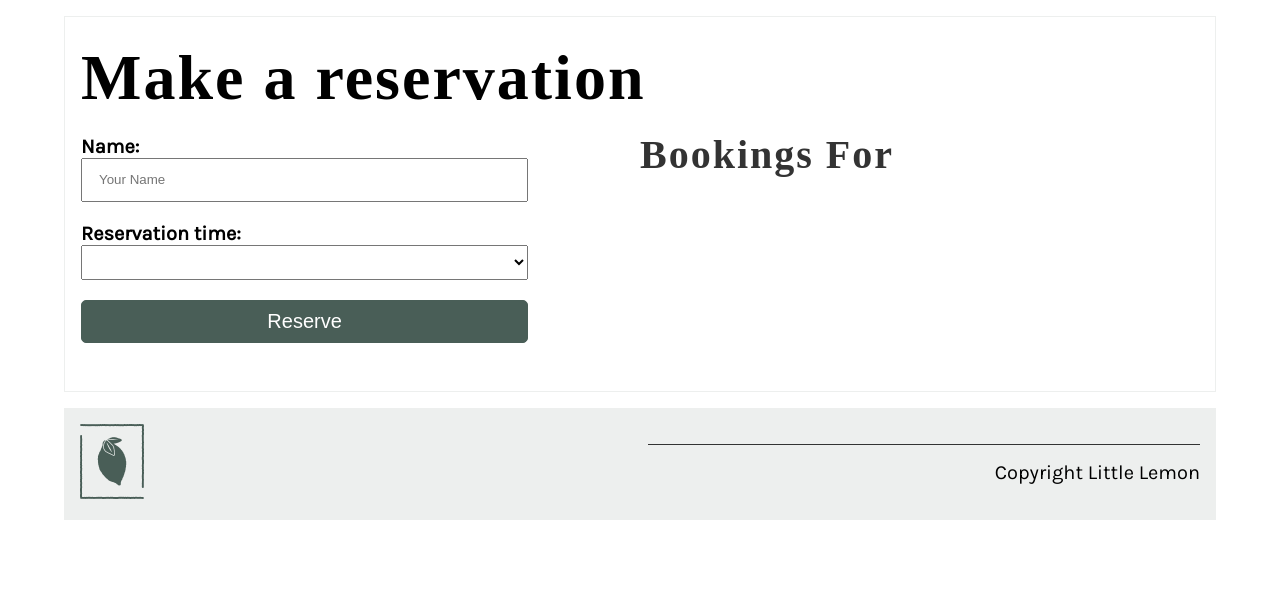
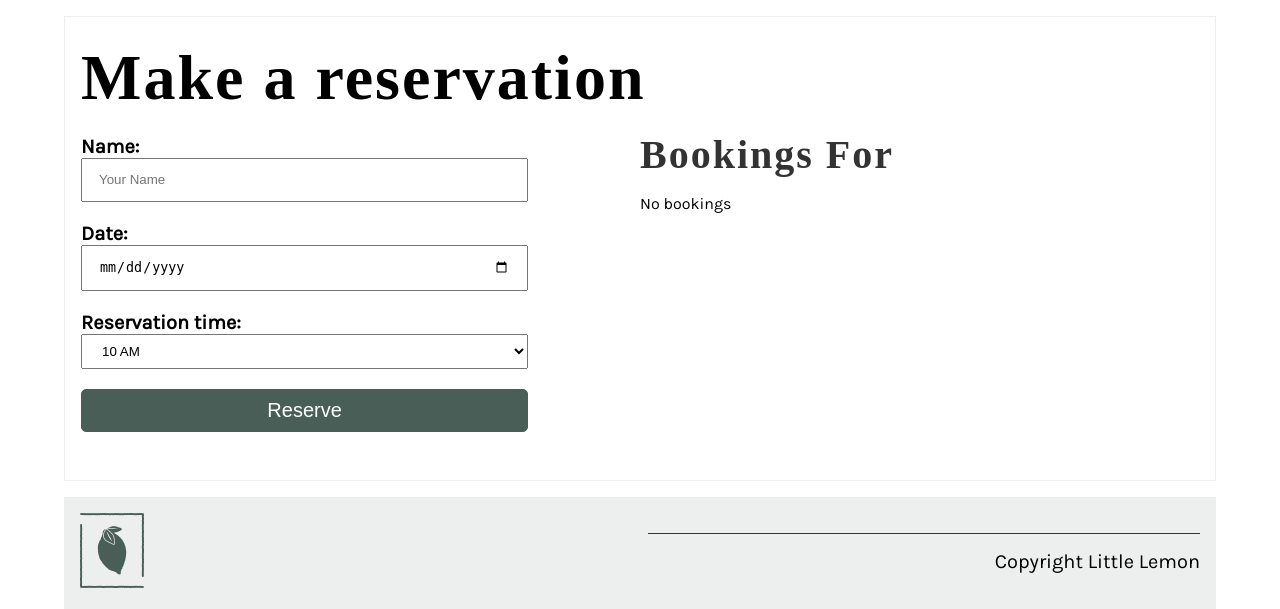
Before and after one commit to btbyrnes/django_project, a Django app: page /book/ in a window 1280 px wide. Shown: the part 244-853 px from the top of the page. Before the commit the page ends 764 px from the top, so only its background shows below. Run offline with Django 4.2, Linux system fonts and the light colour scheme; data comes from the database, SQL or seed files in the repository; data that the repository does not hold is empty; some web fonts are replaced.

Commit message:
final project

```diff
--- a/app/myproject/restaurant/templates/book.html
+++ b/app/myproject/restaurant/templates/book.html
@@ -17,13 +17,14 @@
               <input type="text" placeholder="Your Name" maxlength="200" required="" id="first_name">
             </p>
             <p>
-            <!-- Step 9: Part one -->
+              <label for="reservation_date">Date:</label>
+              <input type="date" id="reservation_date" min="2023-02-04" default="2023-02-04">
             </p>
-
             <p>
               <label for="reservation_slot">Reservation time:</label>
               <select id="reservation_slot">
                 <option value="0" disabled>Select time</option>
+                <option value = "1" > 16:00 </option>
               </select>
             </p>
             <button type="button" id="button">Reserve</button>
@@ -48,32 +49,48 @@
 </section>
 <script>
 
-  const date = new Date()
-  document.getElementById('reservation_date').value = `${date.getFullYear()}-${date.getMonth() + 1}-${date.getDate().toString().padStart(2, "0")}`
+  const date = new Date();
+  document.getElementById('reservation_date').value = `${date.getFullYear()}-${date.getMonth() + 1}-${date.getDate().toString().padStart(2, "0")}`;
 
-  console.log(document.getElementById('reservation_date').value)
-  getBookings()
-
+  getBookings();
 
   /*  Step 10: Part two */
+  document.getElementById("reservation_date").addEventListener("change", getBookings);
 
 
   function getBookings() {
-    let reserved_slots = []
-    const date = document.getElementById('reservation_date').value
-    document.getElementById('today').innerHTML = date
+    console.log("");
+    console.log("getBookings()");
+    let reserved_slots = [];
+    const date = document.getElementById('reservation_date').value;
+    document.getElementById('today').innerHTML = date;
 
-    fetch("{% url 'bookings' %}" + '?date=' + date)
+    fetch("{% url 'bookings' %}" + '?reservation_date=' + date)
       .then(r => r.json())
       .then(data => {
         reserved_slots = []
         bookings = ''
 
+        console.log("data");
+        console.log(data);
+
         /* Step 11: Part three */
-
+        for (let item of data) {
+          reserved_slots.push(item.fields.reservation_slot);
+          bookings += `<p>${item.fields.first_name} - ${formatTime(item.fields.reservation_slot)}</p>`;
+        }
 
         /* Step 12: Part four  */
-
+        var slot_options = `<option value="0" disabled>Select time</option>`
+        for (let i = 10; i <= 20; i++) {
+          const label = formatTime(i);
+          if (reserved_slots.includes(i)) {
+            slot_options += `<option value=${i} disabled>${label}</option>`;
+          }
+          else {
+            slot_options += `<option value=${i}>${label}</option>`;
+          }
+        }
 
         document.getElementById('reservation_slot').innerHTML = slot_options
         if(bookings==''){
--- a/app/myproject/restaurant/urls.py
+++ b/app/myproject/restaurant/urls.py
@@ -9,5 +9,5 @@ urlpatterns = [
     path('reservations/', views.reservations, name="reservations"),
     path('menu/', views.menu, name="menu"),
     path('menu_item/<int:pk>/', views.display_menu_item, name="menu_item"),
-    path('bookings', views.bookings, name='bookings'),
+    path('bookings/', views.bookings, name='bookings'),
 ]
--- a/app/myproject/restaurant/views.py
+++ b/app/myproject/restaurant/views.py
@@ -1,4 +1,3 @@
-# from django.http import HttpResponse
 from django.shortcuts import render
 from .forms import BookingForm
 from .models import Menu
@@ -62,9 +61,11 @@ def bookings(request):
         else:
             return HttpResponse("{'error':1}", content_type='application/json')
 
-    date = request.GET.get('date',datetime.today().date())
-
+    # date = request.GET.get('date',datetime.today().date())
+    date = datetime.today().date()
+    print(date)
     bookings = Booking.objects.all().filter(reservation_date=date)
+    print(bookings)
     booking_json = serializers.serialize('json', bookings)
 
     return HttpResponse(booking_json, content_type='application/json')
--- a/app/myproject/templates/book.html
+++ b/app/myproject/templates/book.html
@@ -39,7 +39,7 @@
 </section>
 <script>
 
-  log("Hello")
+  console.log("Hello")
   const form = document.getElementById("id_reservation_date").filter(type="date")
 
 </script>
--- a/app/myproject/templates/bookings.html
+++ b/app/myproject/templates/bookings.html
@@ -35,7 +35,7 @@
 <!-- Add your code inside the script tags below  -->
 <script>
   const bookings = parse('{{ bookings | safe }}')
-  log(bookings)
+  console.log(bookings)
 
   pretty_json = stringify(bookings, null, 2)
 
```
